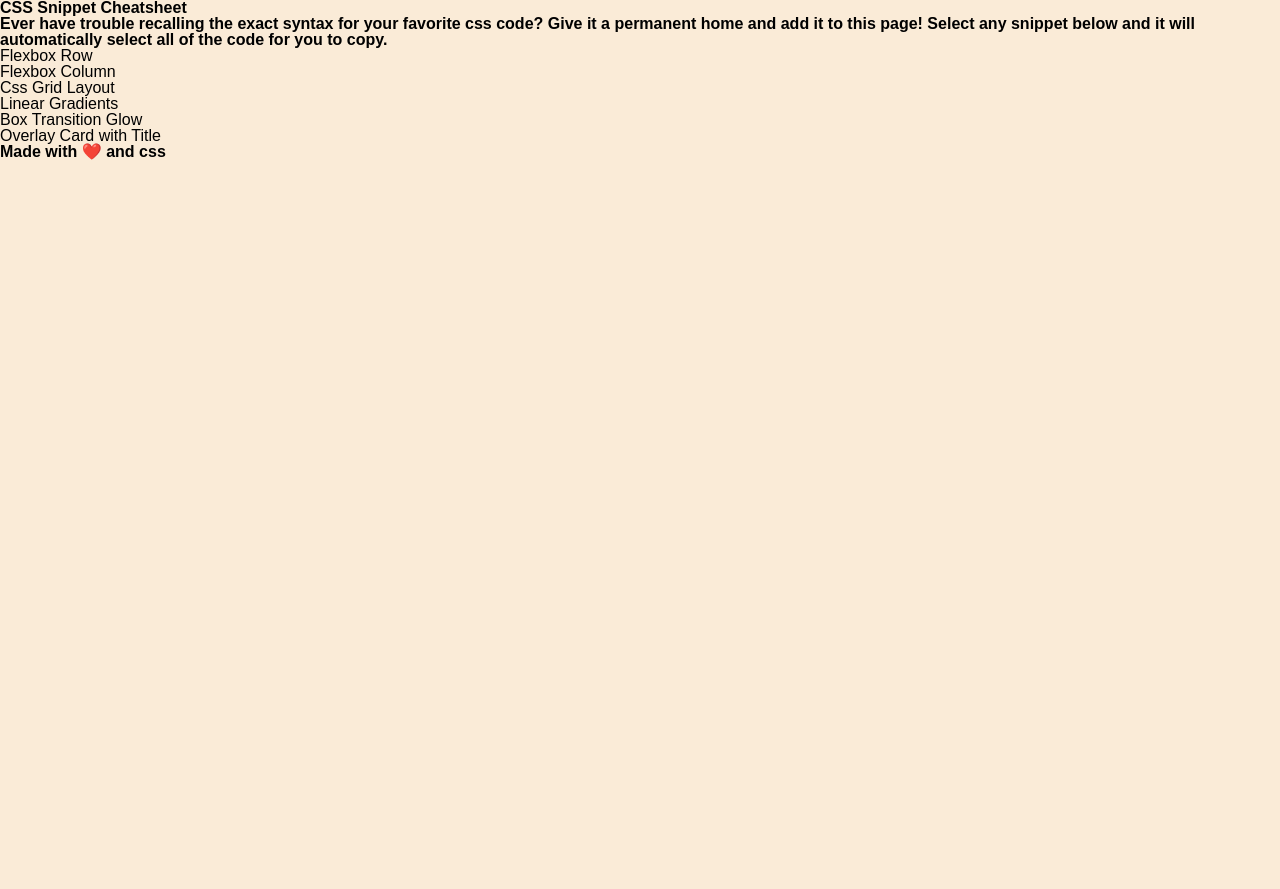
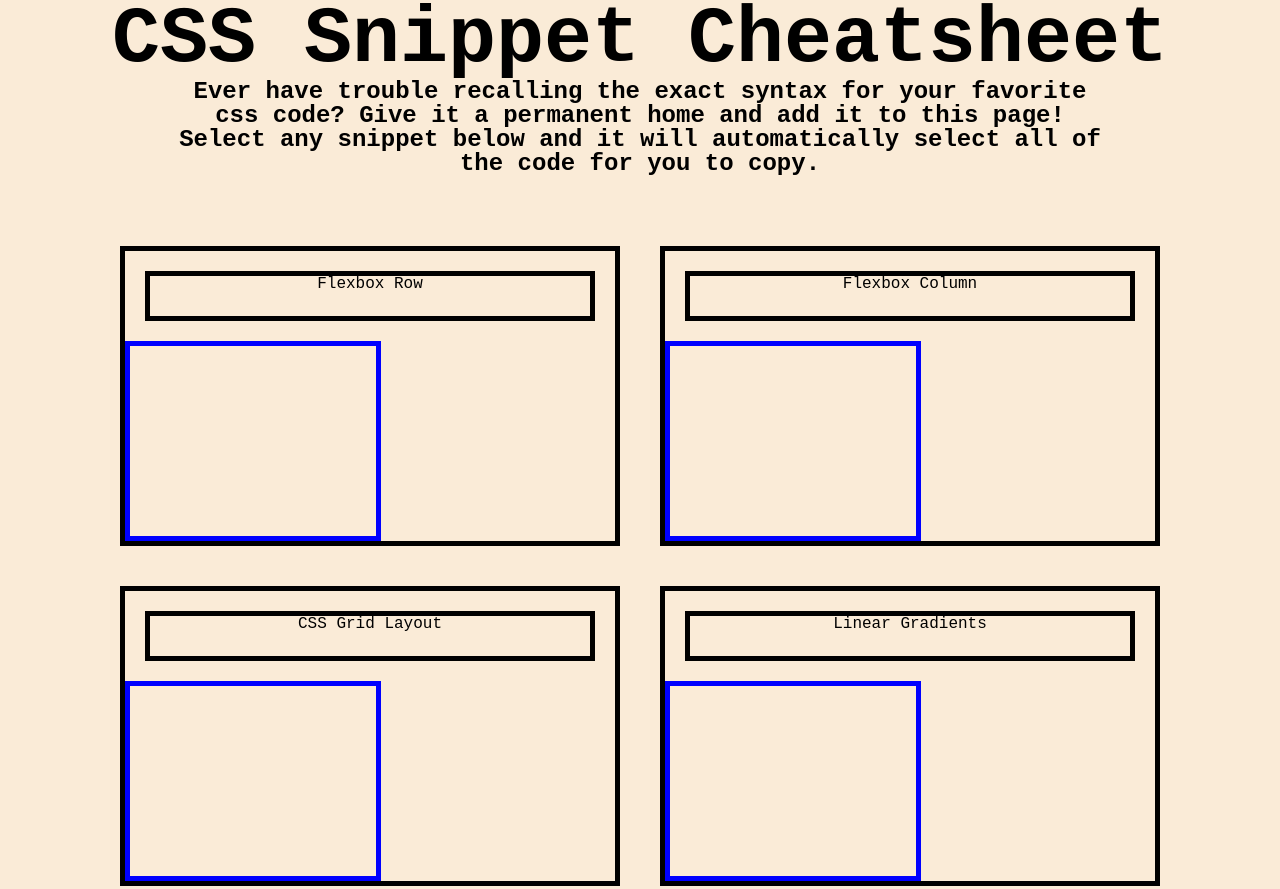
Before and after one commit to Tonyzyt9947/ResponsiveGrid, a plain HTML site: page index.html in a window 1280 px wide. Shown: the top 889 px of the page. Before the commit the page ends 800 px from the top, so only its background shows below. Drawn offline with Linux system fonts and the light colour scheme.

Commit message:
format css and html

```diff
--- a/assets/style.css
+++ b/assets/style.css
@@ -1,22 +1,53 @@
 *{
     background-color: antiquewhite;
+    font-family: 'Courier New', Courier, monospace;
+}
+
+main{
+    display: flex;
+    flex-wrap: wrap;
+    flex-grow: 1;
+    justify-content: center;
+}
+
+.container{
+    height:300px;
+    min-width:500px;
+    margin: 20px 20px;
+    border:solid black 5px;
+    justify-content: center;
+}
+
+.title{
+
+    text-align: center;
+    height:50px;
+    min-width:400px;
+    margin: 20px 20px;
+    border:solid black 5px;
 
 }
 
-main{
-    display: inline;
+.snippet{
+    position: absolute;
+    height:200px;
+    min-width: 20%;
+    margin-bottom:  20px;
+    border:solid blue 5px;
 }
 
-main + section{
-    height:400px;
-    width:400px;
-
-    border:solid black 5px;
+header, footer{
+    text-align: center;
+    font-weight: bold;
+}
+header h1{
+    font-size:500%;
+}
+header h6{
+    font-size: 150%;
+    margin: 0 175px 50px 175px;
 }
 
-
-
-title.{
-
-
+header{
+    font-weight: bold;
 }
--- a/index.html
+++ b/index.html
@@ -14,15 +14,13 @@
 <body>
     <header>
         <h1>CSS Snippet Cheatsheet</h1>
-
+        <h6>Ever have trouble recalling the exact syntax for your favorite css code? Give it a permanent home and add it to this page! Select any snippet below and it will automatically select all of the code for you to copy.</h6>
     </header>
 
-    <section id="subtitle">
-        <h6>Ever have trouble recalling the exact syntax for your favorite css code? Give it a permanent home and add it to this page! Select any snippet below and it will automatically select all of the code for you to copy.</h6>
     </section>
 
     <main>
-        <section id="flexbox-row">
+        <section class = "container">
             <div class="title">
                 <p>Flexbox Row</p>
 
@@ -32,7 +30,7 @@
             <div class="snippet"></div>
         </section>
 
-        <section id="flexbox-column">
+        <section class = "container">
             <div class="title">
                 <p>Flexbox Column</p>
 
@@ -43,9 +41,9 @@
 
         </section>
 
-        <section id="css-grid-layout">
+        <section class = "container">
             <div class="title">
-                <p>Css Grid Layout</p>
+                <p>CSS Grid Layout</p>
 
 
             </div>
@@ -54,7 +52,7 @@
 
         </section>
 
-        <section id="linear-gradients">
+        <section class = "container">
             <div class="title">
                 <p>Linear Gradients</p>
 
@@ -65,7 +63,7 @@
 
         </section>
 
-        <section id="box-transition-glow">
+        <section class = "container">
             <div class="title">
                 <p>Box Transition Glow</p>
 
@@ -76,7 +74,7 @@
 
         </section>
 
-        <section id="Overlay-card-with-title">
+        <section class = "container">
             <div class="title">
                 <p>Overlay Card with Title</p>
 
@@ -90,7 +88,7 @@
     </main>
 
     <footer>
-        <h3>Made with ❤️ and css</h3>
+        <h3>Made with ❤️ and CSS</h3>
 
     </footer>
 </body>
```
